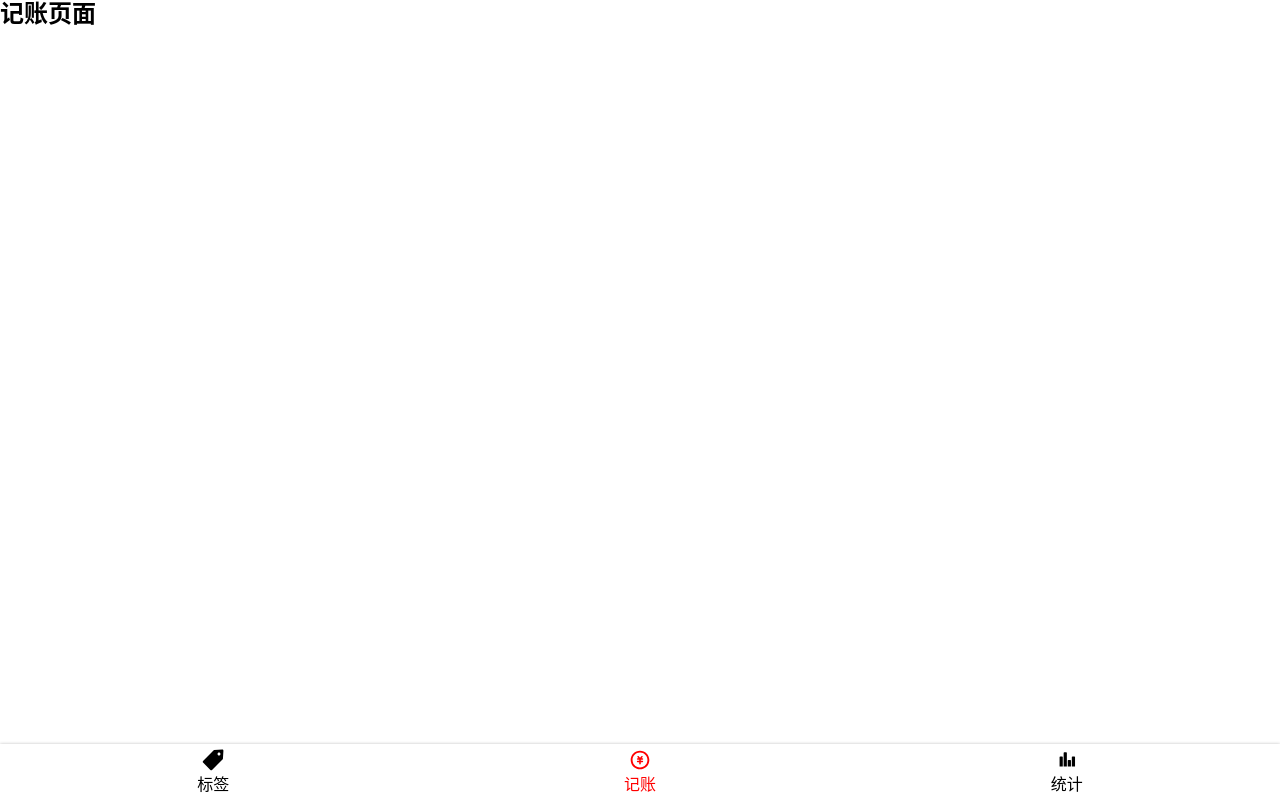
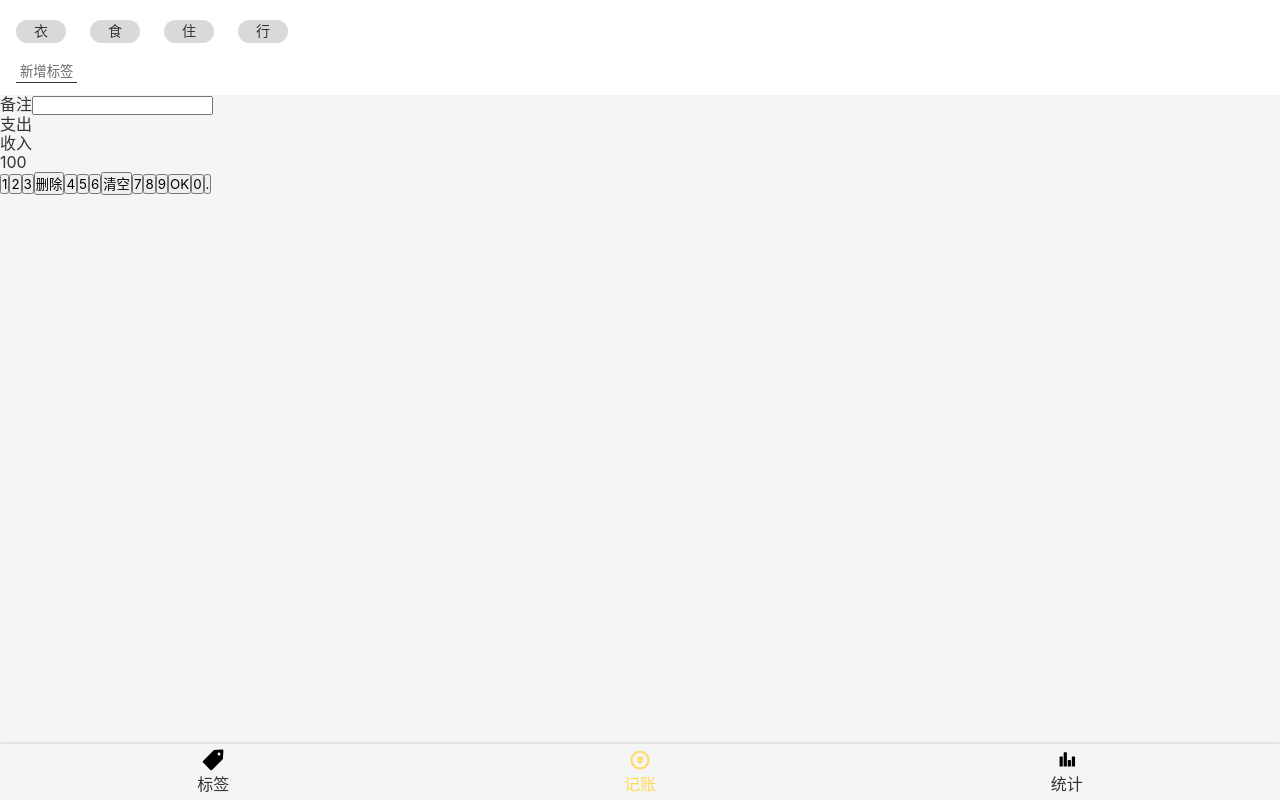
Before and after one commit to dana-wang9527/react-morney, a React app: page /#/money in a window 1280 px wide. Built offline with nearby package versions, Linux system fonts and the light colour scheme.

Commit message:
搞定Money>tsx的TagsSection样式

```diff
--- a/src/App.tsx
+++ b/src/App.tsx
@@ -4,10 +4,17 @@
 import Money from './Views/Money';
 import Statistics from './Views/Statistics';
 import NoMatch from './Views/NoMatch';
+import styled from 'styled-components';
 
 
+const AppWrapper=styled.div`
+    color: #333;
+`;
+
 function App() {
+
     return (
+        <AppWrapper>
         <Router>
             <Switch>
                 <Route path="/tags">
@@ -25,6 +32,7 @@
                 </Route>
             </Switch>
         </Router>
+        </AppWrapper>
     );
 }
 
--- a/src/Views/Money.tsx
+++ b/src/Views/Money.tsx
@@ -1,11 +1,81 @@
 import Layout from '../components/Layout';
 import React from 'react';
+import styled from 'styled-components';
+
+
+const TagsSection = styled.section`
+  background: #ffffff ;padding: 12px 16px;
+  > ol {
+    margin: 0 -12px;
+
+    > li {
+      background: #D9D9D9;border-radius: 18px;
+      display: inline-block;padding: 3px 18px;
+      font-size: 14px;margin: 8px 12px;
+    }
+  }
+  > button{
+    background: none;border: none;color: #666;
+    padding: 2px 4px;border-bottom: 1px solid #333;
+    margin-top: 8px;
+  };
+`;
+
+
+const NotesSection = styled.section`
+`;
+
+const CategorySection = styled.section`
+`;
+const NumberPadSection = styled.section`
+`;
 
 function Money() {
     return (
         <Layout>
-            <h2>记账页面</h2>
+            <TagsSection>
+                <ol>
+                    <li>衣</li>
+                    <li>食</li>
+                    <li>住</li>
+                    <li>行</li>
+                </ol>
+                <button>新增标签</button>
+            </TagsSection>
+            <NotesSection>
+                <label>
+                    <span>备注</span>
+                    <input type="text"/>
+                </label>
+            </NotesSection>
+            <CategorySection>
+                <ul>
+                    <li>支出</li>
+                    <li>收入</li>
+                </ul>
+            </CategorySection>
+            <NumberPadSection>
+                <div>100</div>
+                <div>
+                    <button>1</button>
+                    <button>2</button>
+                    <button>3</button>
+                    <button>删除</button>
+                    <button>4</button>
+                    <button>5</button>
+                    <button>6</button>
+                    <button>清空</button>
+                    <button>7</button>
+                    <button>8</button>
+                    <button>9</button>
+                    <button>OK</button>
+                    <button>0</button>
+                    <button>.</button>
+
+                </div>
+            </NumberPadSection>
         </Layout>
     );
 }
-export default Money
+
+export default Money;
--- a/src/components/Nav.tsx
+++ b/src/components/Nav.tsx
@@ -14,7 +14,6 @@
     > li {
       width: 33.3333%;
       text-align: center;
-
       > a {
         display: flex;
         flex-direction: column;
@@ -26,10 +25,11 @@
           width: 24px;
           height: 24px;
         }
-        &.selected{
-          color: red;
-          .icon{
-            fill: red;
+
+        &.selected {
+          color: rgb(255, 218, 83);
+          .icon {
+            fill: rgb(255, 218, 83);
           }
         }
       }
@@ -41,7 +41,6 @@
         <NavWrapper>
             <ul>
                 <li>
-
                     <NavLink to="/tags" activeClassName="selected">
                         <Icon name='label'/>
                         标签
--- a/src/index.scss
+++ b/src/index.scss
@@ -31,8 +31,11 @@
   font-family: $font-hei;
   font-size: 16px;
   line-height: 1.2;
+  background: #f5f5f5;
 }
-
+button{
+  font-family: inherit;
+}
 .icon {
   width: 1em;
   height: 1em;
```
Also changed, not shown: 1 other file (tests, documents, lock files or other folders).
